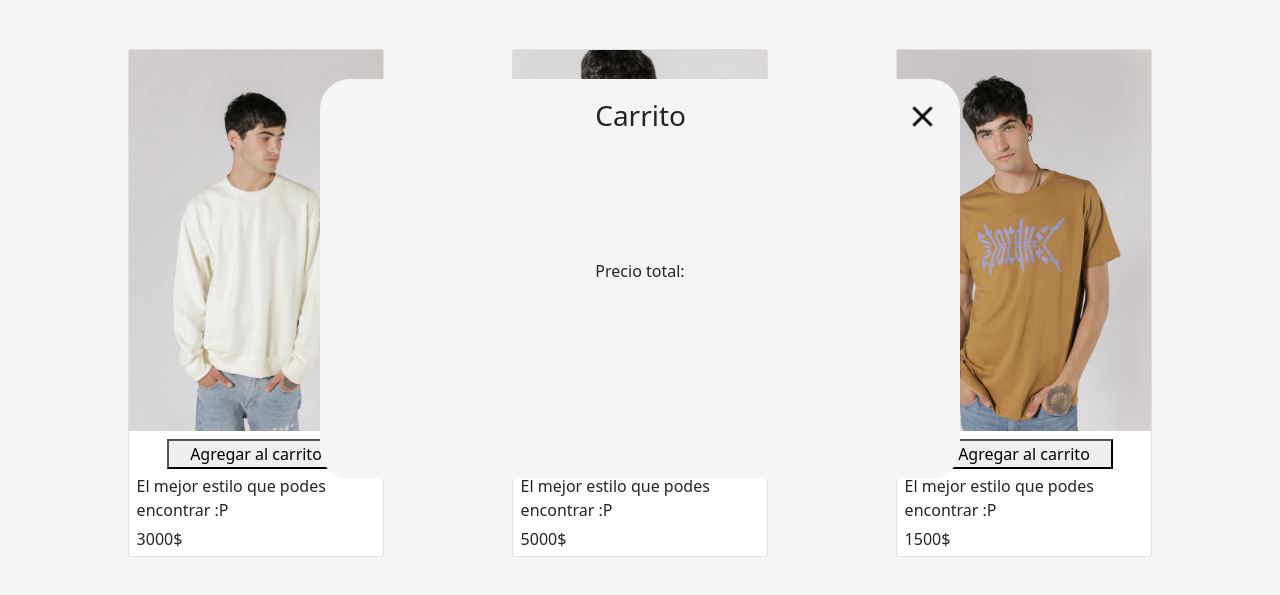
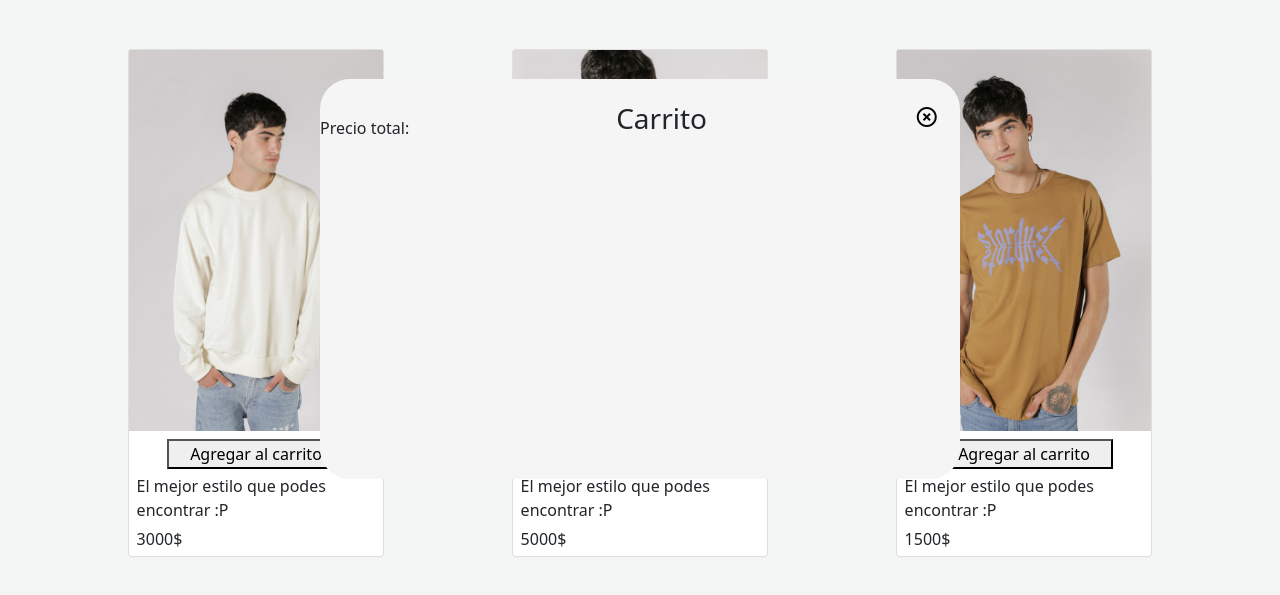
Before and after one commit to ulisesmontenegro2005/True_clothing, a website: page index.html in a window 1280 px wide. Both pictures are taken after a click on the link 1183 px from the left and 49 px from the top of the page. Shown: the part 121-716 px from the top of the page. Drawn offline with nearby package versions, Linux system fonts and the light colour scheme.

Commit message:
cambios eventos2

```diff
--- a/index.html
+++ b/index.html
@@ -20,6 +20,10 @@
 
     <!-- link css -->
     <link rel="stylesheet" href="css/main.css">
+
+    <!-- google api -->
+    <link href="https://fonts.googleapis.com/icon?family=Material+Icons"
+      rel="stylesheet">
 
 </head>
 <body>
@@ -59,7 +63,7 @@
 
      <section class="modal-contenedor">
          <div class="modalCarrito">
-             <img src="img/cruz.png" alt="cruz cerrar" id="botonCerrar">
+             <button id="botonCerrar" class="material-icons md-48">highlight_off</button>
              <h3 class="tituloCarrito">Carrito</h3>
              <div id="carritoContenedor">
 
--- a/js/modal.js
+++ b/js/modal.js
@@ -1,7 +1,8 @@
 
-const modalContenedor = document.querySelector('.modal-contenedor')
+const modalContenedor = document.querySelector('.modal-contenedor');
 const abrirCarrito = document.getElementById('carritoDeCompras');
 const cerrarCarrito = document.getElementById('botonCerrar');
+const modalCarrito = document.querySelector('.modalCarrito');
 
 abrirCarrito.addEventListener('click', () => {
     modalContenedor.classList.toggle('modal-active');
@@ -10,3 +11,11 @@ abrirCarrito.addEventListener('click', () => {
 cerrarCarrito.addEventListener('click', () =>{
     modalContenedor.classList.toggle('modal-active');
 });
+
+modalContenedor.addEventListener('click', () =>{
+    cerrarCarrito.click();
+});
+
+modalCarrito.addEventListener('click', (e) =>{
+    e.stopPropagation();
+});
--- a/scss/components/_main.scss
+++ b/scss/components/_main.scss
@@ -35,46 +35,41 @@
 
 .modal-contenedor {
     position: fixed;
-    top: 25%;
-    left: 25%;
-    bottom: 25%;
-    right: 25%;
-    width: 50%;
-    height: 50%;
+    top: 0;
+    width: 100%;
+    height: 100vh;
     display: flex;
     justify-content: center;
     align-items: center;
     transition: all .5s;
     opacity: 0;
     visibility: hidden;
-    background-color: rgba(0, 0, 0, 0.3);
     .modalCarrito{
+       width: 50%;
+       height: 50%;
+       border-radius: 30px;
+       background-color: whitesmoke;
         #botonCerrar{
-            width: 35px;
-            position: absolute;
-            top: 20px;
-            right: 20px;
+            width: 36px;
+            height: 36px;
+            position: relative;
+            left: 92%;
+            top: 5%;
+            padding: 0;
+            border: whitesmoke;
+            background-color: whitesmoke;
+        }
+        .tituloCarrito{
+            display: inline;
+            position: relative;
+            left: 40%;
+            top: 5%;
         }
     }
   }
 
- .modal-active {
+  .modal-active {
     opacity: 1;
     visibility: visible;
-    border-radius: 30px;
-    box-shadow: black 5px;
-    background-color: whitesmoke;
-    .modalCarrito{
-        #botonCerrar{
-            width: 35px;
-            position: absolute;
-            top: 20px;
-            right: 20px;
-        }
-        .tituloCarrito{
-            position: absolute;
-            top: 20px;
-            left: 43%;
-        }
-    }
+    z-index: 5;
   }
```
Also changed, not shown: css/main.css.
